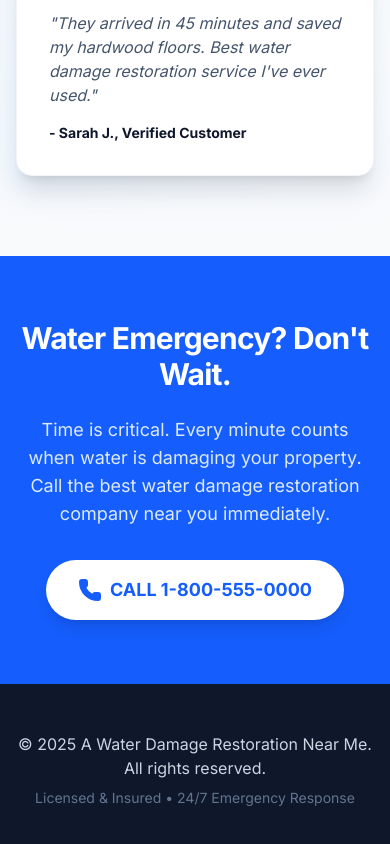
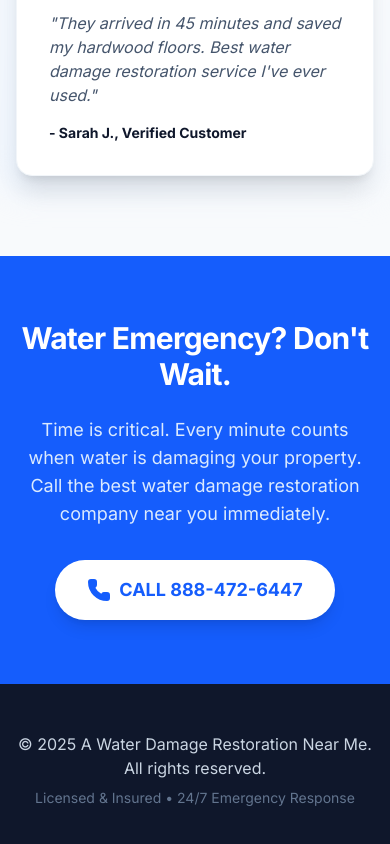
Before and after one commit to widescopeindustries/awaterdamagerestorationnearme, a Next.js app: page / in a window 390 px wide. Shown: the part 2907-3751 px from the top of the page. Built offline with nearby package versions, Linux system fonts and the light colour scheme.

Commit message:
Update phone numbers to 888-472-6447

```diff
--- a/src/app/page.tsx
+++ b/src/app/page.tsx
@@ -27,7 +27,7 @@ export default function Home() {
 
           <div className="flex flex-col sm:flex-row gap-4 justify-center items-center">
             <a
-              href="tel:1-800-555-0000"
+              href="tel:888-472-6447"
               className="w-full sm:w-auto flex items-center justify-center gap-2 bg-red-600 hover:bg-red-700 text-white px-8 py-4 rounded-full font-bold text-lg transition-all shadow-[0_0_40px_-10px_rgba(239,68,68,0.5)] hover:shadow-[0_0_60px_-15px_rgba(239,68,68,0.6)]"
             >
               <Phone className="h-6 w-6 fill-current" />
@@ -127,7 +127,7 @@ export default function Home() {
                   ))}
                 </ul>
                 <div className="pt-6">
-                  <a href="tel:1-800-555-0000" className="inline-flex items-center text-blue-600 font-bold hover:text-blue-700">
+                  <a href="tel:888-472-6447" className="inline-flex items-center text-blue-600 font-bold hover:text-blue-700">
                     Get Your Free Quote Now →
                   </a>
                 </div>
@@ -164,11 +164,11 @@ export default function Home() {
             Call the best water damage restoration company near you immediately.
           </p>
           <a
-            href="tel:1-800-555-0000"
+            href="tel:888-472-6447"
             className="inline-flex items-center gap-2 bg-white text-blue-600 hover:bg-slate-100 px-8 py-4 rounded-full font-bold text-lg transition-all shadow-lg"
           >
             <Phone className="h-6 w-6 fill-current" />
-            CALL 1-800-555-0000
+            CALL 888-472-6447
           </a>
         </div>
       </section>
```
